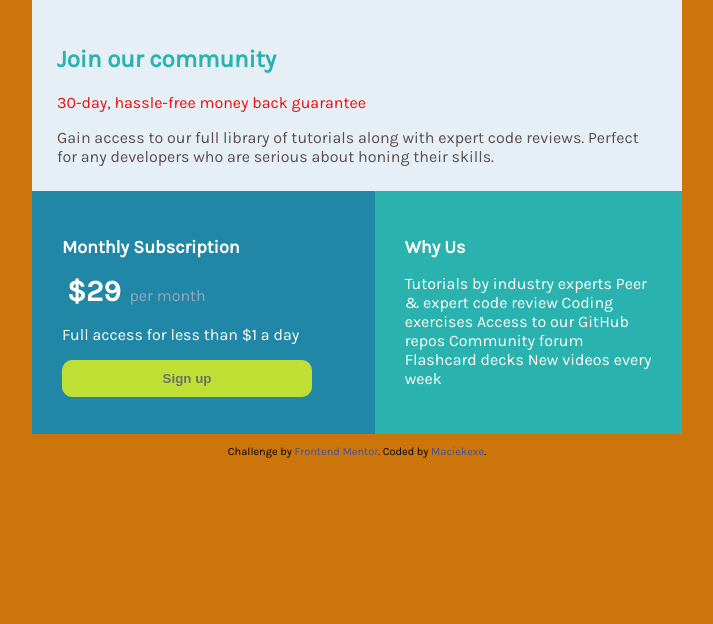
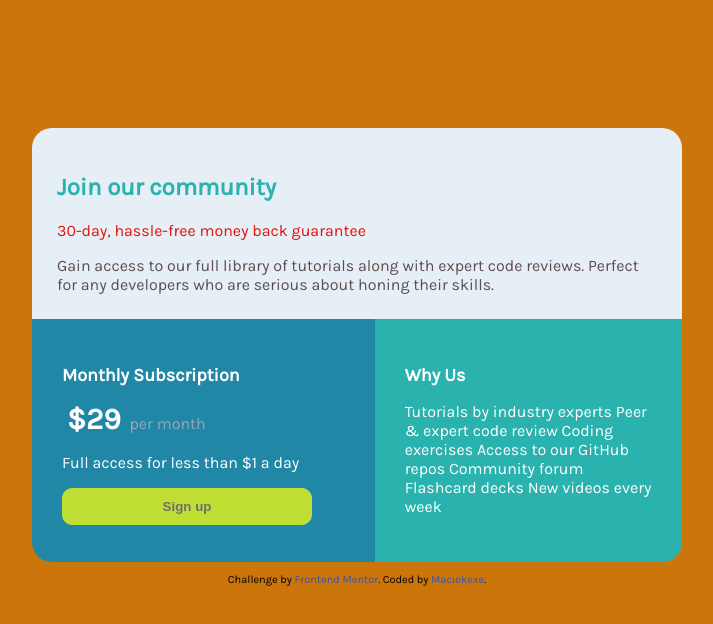
Before and after one commit to maciekexe/Price-grid-Project, a plain HTML site: page index.html in a window 1280 px wide. Shown: the whole page, without its empty margins (283-996 px from the left). Drawn offline with Linux system fonts and the light colour scheme.

Commit message:
Update style.css
poprawa

```diff
--- a/style.css
+++ b/style.css
@@ -12,11 +12,11 @@ body {
   flex-direction: column;
   justify-content: center;
   align-items: center;
-  margin: 0px;
   background-color: rgb(204, 117, 11);
   font-size: 16px;
   font-family: "Karla", sans-serif;
   flex-wrap: wrap;
+    margin: 10%;
 }
 
 main {
@@ -35,6 +35,7 @@ main {
   margin: 0px;
   background-color: hsl(204, 43%, 93%);
   padding: 25px;
+  border-radius: 20px 20px 0px 0px;
 }
 
 .cash {
@@ -43,6 +44,7 @@ main {
   margin: 0px;
   background-color: hsl(194, 67%, 39%);
   padding: 30px;
+   border-radius: 0px 0px 0px 20px;
 }
 
 .Why_us {
@@ -52,6 +54,7 @@ main {
   margin: 0px;
   background-color: hsl(179, 62%, 43%);
   padding: 30px;
+    border-radius: 0px 0px 20px 0px;
 }
 
 h1 {
```
